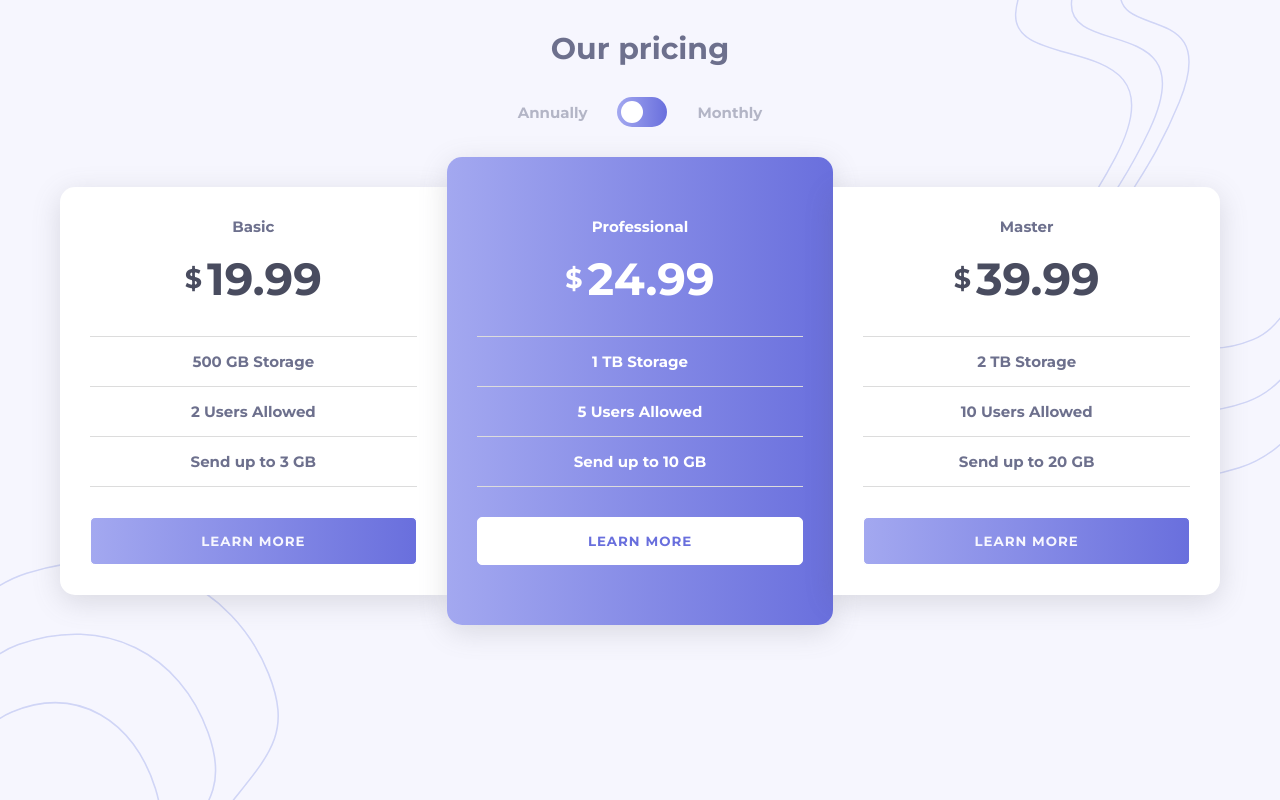
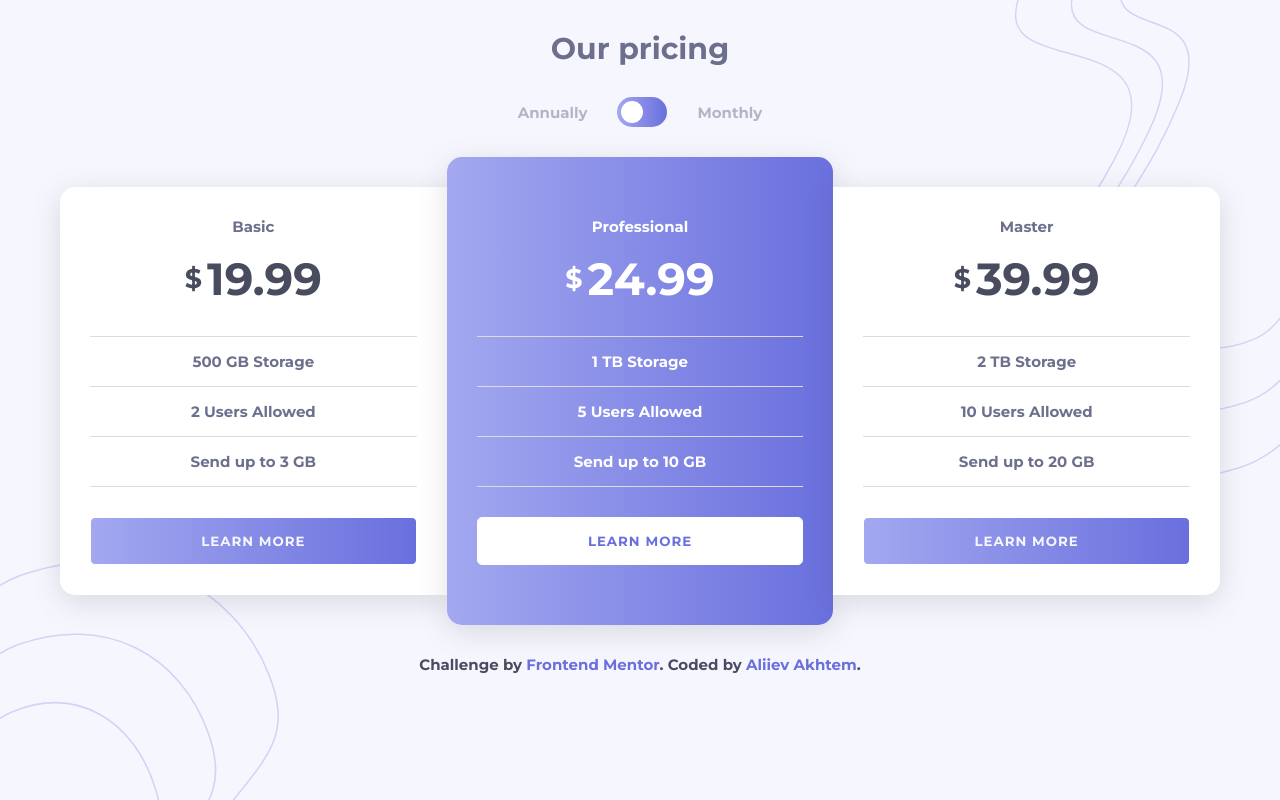
Before and after one commit to legloc/pricing-component-with-toggle, a React (Create React App) app: page / in a window 1280 px wide. Built offline with nearby package versions, Linux system fonts and the light colour scheme.

Commit message:
Added attribution

```diff
--- a/src/App.js
+++ b/src/App.js
@@ -40,6 +40,10 @@
           <Card key={ card.title } title={ card.title } price={ !monthlyPricing ? card.price[0] : card.price[1] } list={ card.list } active={ card.active } />
         )) }
       </div>
+      <div class="attribution">
+        Challenge by <a href="https://www.frontendmentor.io?ref=challenge" rel="noreferrer" target="_blank">Frontend Mentor</a>.
+        Coded by <a href="https://github.com/legloc" rel="noreferrer" target="_blank">Aliiev Akhtem</a>.
+      </div>
     </div>
   )
 }
--- a/src/App.sass
+++ b/src/App.sass
@@ -9,6 +9,7 @@
   background: $veryLightGrayishBlue
   font-family: 'Montserrat'
   font-size: 15px
+  color: $darkGrayishBlue
 
 *
   position: relative
@@ -180,6 +181,14 @@
       border: 1px $primary solid
       color: $primary
 
+.attribution
+  text-align: center
+
+  a
+    color: $primary
+    text-decoration: none
+
+
 @media (max-width: 870px)
   .cards-wrapper
     flex-direction: column
```
Also changed, not shown: 1 other file (tests, documents, lock files or other folders).
